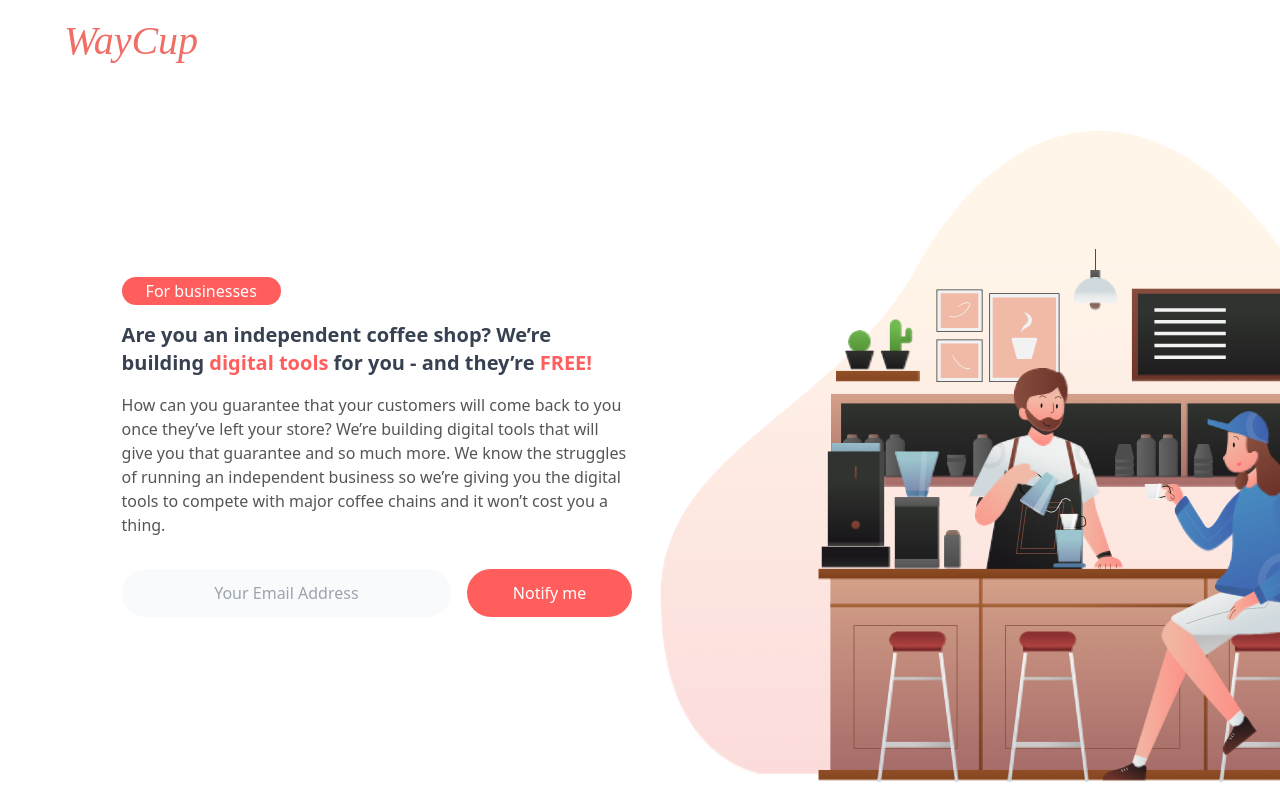
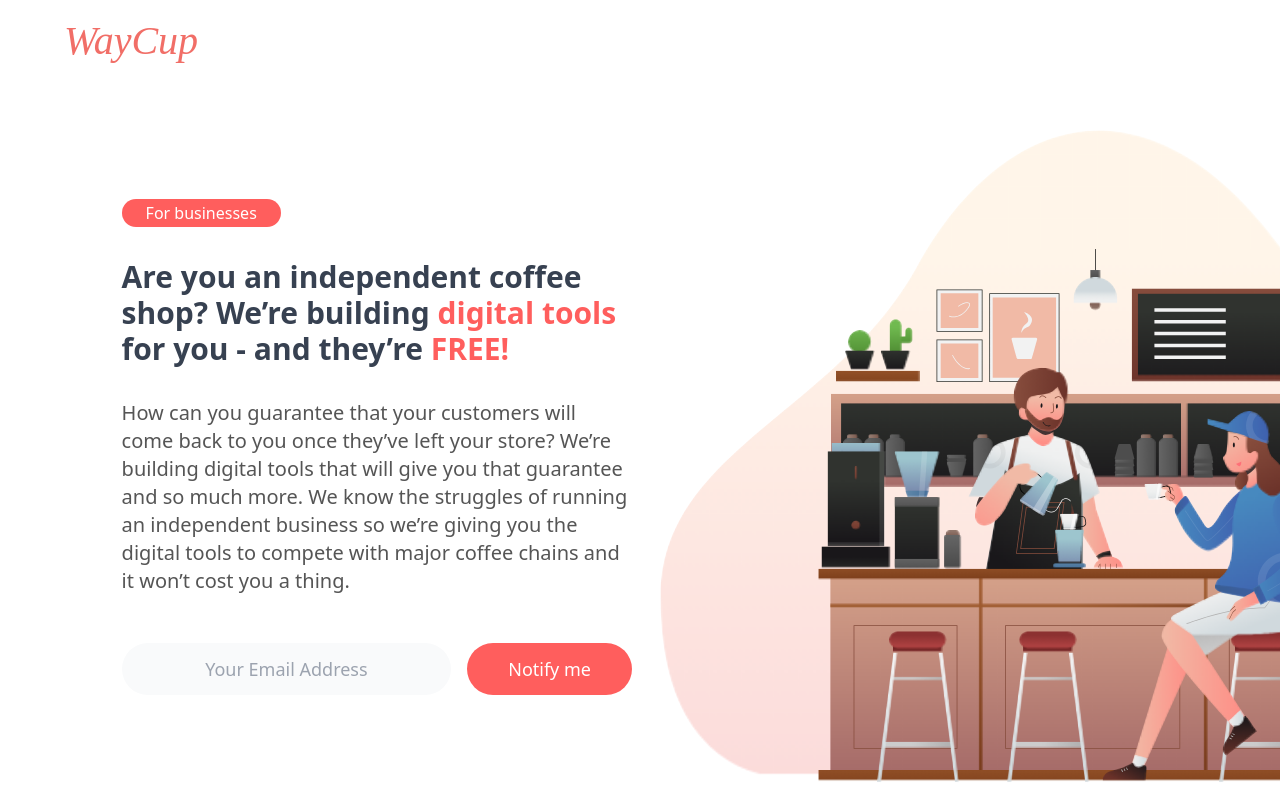
Before and after one commit to SeyBoo/waycup-lading-page, a Next.js app: page / in a window 1280 px wide. Shown: the top 807 px of the page. Built offline with nearby package versions, Linux system fonts and the light colour scheme.

Commit message:
update font-size

```diff
--- a/src/pages/index.tsx
+++ b/src/pages/index.tsx
@@ -27,9 +27,9 @@ export default function Home() {
         return (
             <form onSubmit={(e) => handleSubmitForm(e)} className="flex flex-col lg:flex-row items-center gap-4">
                 <input type="email" onChange={(e) => setEmail(e.target.value)} placeholder="Your Email Address"
-                       className="text-[#434343] bg-gray-50 w-full text-center py-3 rounded-full"/>
+                       className="text-[#434343] bg-gray-50 w-full text-center py-3 rounded-full md:text-lg"/>
                 <input type="submit" value="Notify me"
-                       className="bg-[#FF5E5D] py-3 text-white w-full rounded-full font-medium cursor-pointer lg:w-[50%]"/>
+                       className="bg-[#FF5E5D] py-3 text-white w-full rounded-full font-medium cursor-pointer lg:w-[50%] md:text-lg"/>
             </form>
         )
     }
@@ -47,14 +47,15 @@ export default function Home() {
                     <Image src={Logo} alt="Waycup-logo"/>
                 </header>
                 <div className="md:grid md:grid-cols-2 gap-4 lg:items-center xl:max-w-[90%] m-auto">
-                    <div className="flex flex-col gap-4 items-start">
+                    <div className="flex flex-col gap-4 lg:gap-8 items-start">
                         <span className="bg-[#FF5E5D] text-white py-0.5 px-6 rounded-full">For businesses</span>
-                        <h1 className="font-bold text-xl leading-7 text-gray-700">
+                        <h1 className="font-bold text-xl md:text-3xl leading-7 text-gray-700">
                             Are you an independent coffee shop? We’re building
                             <HighlightedText>digital tools</HighlightedText> for you - and they’re <HighlightedText>
                             FREE!</HighlightedText>
                         </h1>
-                        <p className="font-lights leading-6 text-[#555555]">How can you guarantee that your customers
+                        <p className="font-lights leading-6 text-[#555555] xl:text-xl">How can you guarantee that your
+                            customers
                             will
                             come back to you once they’ve left your store?
                             We’re building digital tools that will give you that guarantee and so much more. We know the
```
